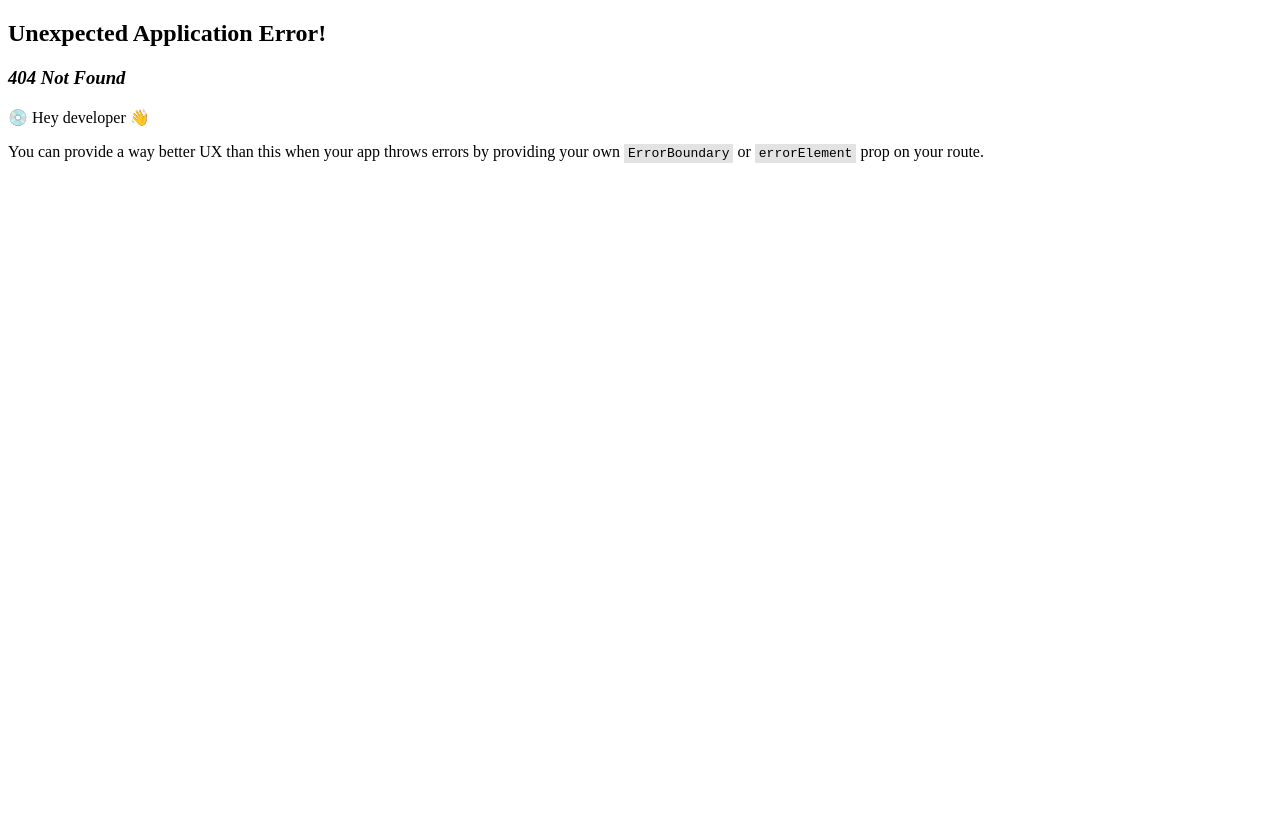
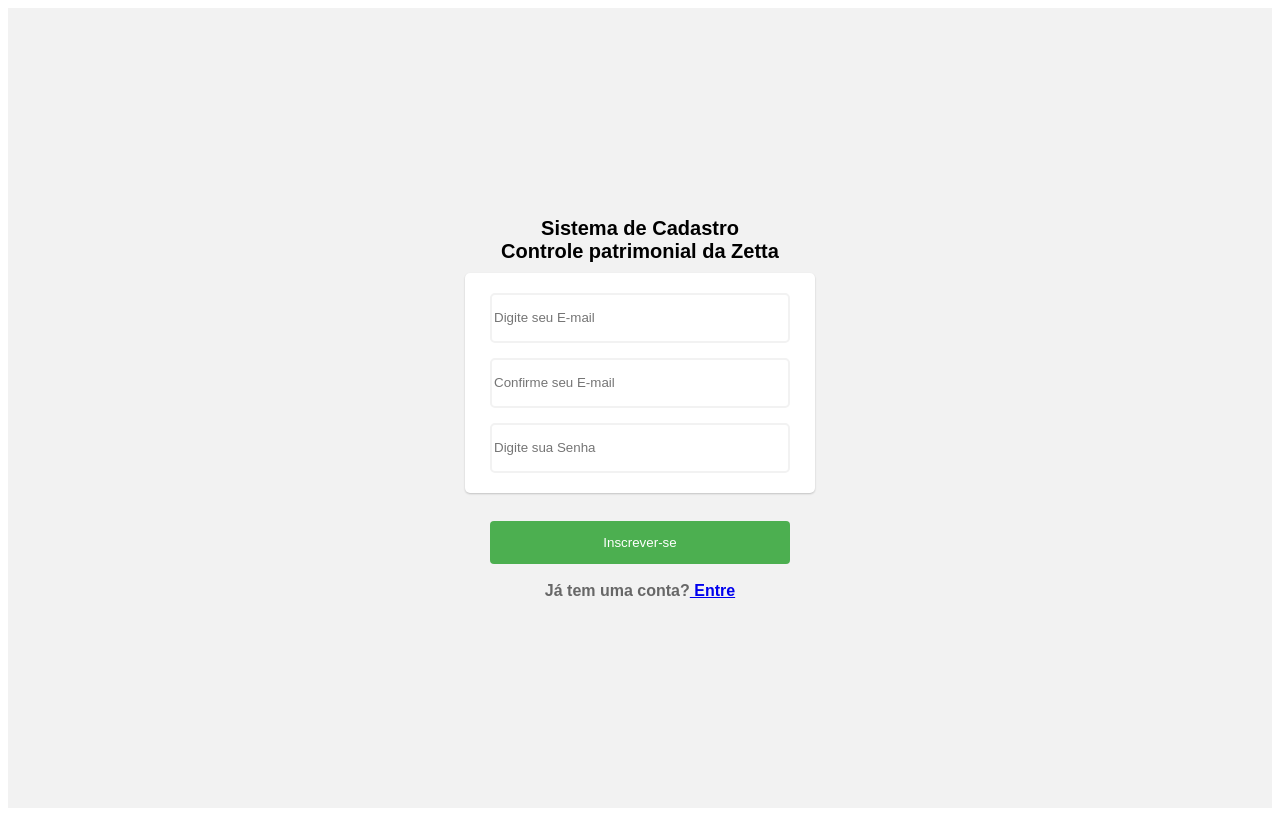
Before and after one commit to caiohtorres/Proj_Zetta, a React (Create React App) app in the folder frontend/: page /cadastrousuario in a window 1280 px wide. Before the commit this address had no page. Built offline with nearby package versions, Linux system fonts and the light colour scheme.

Commit message:
implementando tela de login e autenticação

```diff
--- /dev/null
+++ b/frontend/src/context/auth.jsx
@@ -0,0 +1,74 @@
+import { createContext, useEffect, useState } from "react";
+
+export const AuthContext = createContext({});
+
+export const AuthProvider = ({ children }) => {
+  const [user, setUser] = useState();
+
+  useEffect(() => {
+    const userToken = localStorage.getItem("user_token");
+    const usersStorage = localStorage.getItem("users_bd");
+
+    if (userToken && usersStorage) {
+      const hasUser = JSON.parse(usersStorage)?.filter(
+        (user) => user.email === JSON.parse(userToken).email
+      );
+
+      if (hasUser) setUser(hasUser[0]);
+    }
+  }, []);
+
+  const signin = (email, password) => {
+    const usersStorage = JSON.parse(localStorage.getItem("users_bd"));
+
+    const hasUser = usersStorage?.filter((user) => user.email === email);
+
+    if (hasUser?.length) {
+      if (hasUser[0].email === email && hasUser[0].password === password) {
+        const token = Math.random().toString(36).substring(2);
+        localStorage.setItem("user_token", JSON.stringify({ email, token }));
+        setUser({ email, password });
+        return;
+      } else {
+        return "E-mail ou senha incorretos";
+      }
+    } else {
+      return "Usuário não cadastrado";
+    }
+  };
+
+  const signup = (email, password) => {
+    const usersStorage = JSON.parse(localStorage.getItem("users_bd"));
+
+    const hasUser = usersStorage?.filter((user) => user.email === email);
+
+    if (hasUser?.length) {
+      return "Já tem uma conta com esse E-mail";
+    }
+
+    let newUser;
+
+    if (usersStorage) {
+      newUser = [...usersStorage, { email, password }];
+    } else {
+      newUser = [{ email, password }];
+    }
+
+    localStorage.setItem("users_bd", JSON.stringify(newUser));
+
+    return;
+  };
+
+  const signout = () => {
+    setUser(null);
+    localStorage.removeItem("user_token");
+  };
+
+  return (
+    <AuthContext.Provider
+      value={{ user, signed: !!user, signin, signup, signout }}
+    >
+      {children}
+    </AuthContext.Provider>
+  );
+};
--- /dev/null
+++ b/frontend/src/hooks/useAuth.jsx
@@ -0,0 +1,9 @@
+import { useContext } from "react";
+import { AuthContext } from "../context/auth";
+
+const UseAuth = () => {
+  const context = useContext(AuthContext);
+  return context;
+};
+
+export default UseAuth;
--- a/frontend/src/index.jsx
+++ b/frontend/src/index.jsx
@@ -1,16 +1,25 @@
 import React from "react";
 import ReactDOM from "react-dom/client";
 import { RouterProvider, createBrowserRouter } from "react-router-dom";
+import { AuthProvider } from "./context/auth";
+import UseAuth from "./hooks/useAuth";
 import CadastroPatrimonio from "./routes/cadastroPatrimonio/cadastroPatrimonio";
 import Consultar from "./routes/consultar/consultar";
 import App from "./routes/home/home";
 import Relatorio from "./routes/relatorio/relatorio";
+import Login from "./routes/signin/login";
+import Signup from "./routes/signup/cadastro";
 import Sobre from "./routes/sobre/sobre";
+
+const Private = ({ Item }) => {
+  const { signed } = UseAuth();
+  return signed > 0 ? <Item /> : <Login />;
+};
 
 const router = createBrowserRouter([
   {
-    path: "/",
-    element: <App />,
+    path: "/home",
+    element: <Private Item={App} />,
   },
   {
     path: "/cadastropatrimonio",
@@ -28,11 +37,21 @@
     path: "/sobre",
     element: <Sobre />,
   },
+  {
+    path: "/",
+    element: <Login />,
+  },
+  {
+    path: "/cadastrousuario",
+    element: <Signup />,
+  },
 ]);
 
 const root = ReactDOM.createRoot(document.getElementById("root"));
 root.render(
-  <React.StrictMode>
-    <RouterProvider router={router} />
-  </React.StrictMode>
+  <AuthProvider>
+    <React.StrictMode>
+      <RouterProvider router={router} />
+    </React.StrictMode>
+  </AuthProvider>
 );
--- a/frontend/src/routes/cadastroPatrimonio/cadastroPatrimonio.jsx
+++ b/frontend/src/routes/cadastroPatrimonio/cadastroPatrimonio.jsx
@@ -197,7 +197,7 @@
 
   async function handleForm(e) {
     e.preventDefault();
-
+    try {
       const response = await Api.post("/annotations", {
         patrimonio: Number(patrimonio),
         objeto,
@@ -226,6 +226,10 @@
       setTipo("");
       setLocal("");
       console.log(response);
+      alert("Patrimônio cadastrado com sucesso!");
+    } catch (error) {
+      console.error("Erro ao cadastrar patrimônio: ", error);
+    }
   }
 
   return (
--- a/frontend/src/routes/components/navbar.jsx
+++ b/frontend/src/routes/components/navbar.jsx
@@ -1,7 +1,10 @@
-import { Link } from "react-router-dom";
+import { Link, useNavigate } from "react-router-dom";
+import useAuth from "../../hooks/useAuth";
 import "./navbar.css";
 
 const Navbar = () => {
+  const { signout } = useAuth();
+  const navigate = useNavigate();
   return (
     <nav className="navbar">
       <div className="bloco">
@@ -16,7 +19,7 @@
             <li>
               <Link to="/relatorio">Relatorio</Link>
             </li>
-            <li id="sair">
+            <li id="sair" onClick={() => [signout(), navigate("/")]}>
               <Link to="/sair">Sair</Link>
             </li>
             <li id="sobre">
--- a/frontend/src/routes/consultar/busca/busca.jsx
+++ b/frontend/src/routes/consultar/busca/busca.jsx
@@ -4,18 +4,22 @@
 import Api from "../../../services/api";
 import "./busca.css";
 
+const listaLocal = ["Administrativo", "MPF", "Cozinha"];
+
 function Busca({ data }) {
   const [changedNote, setChangedNote] = useState();
+  const [changedLocal, setChangedLocal] = useState();
 
   async function handleSave(e) {
-    const notasAlteradas = await Api.post(
+    const patrimonioAlterado = await Api.post(
       "http://177.105.35.235:7777/contentChange/" + e,
       {
         notas: changedNote,
+        local: changedLocal,
       }
     );
-    if (notasAlteradas) {
-      alert("Notas alteradas com sucesso!");
+    if (patrimonioAlterado) {
+      alert("Patrimônio alterado com sucesso!");
     }
   }
 
@@ -90,6 +94,24 @@
                 </li>
               </div>
             )}
+            <div className="caixas-notas">
+              <li>
+                {" "}
+                <label>Local:</label>
+                <select
+                  defaultValue="0"
+                  value={changedLocal}
+                  onChange={(e) => setChangedLocal(e.target.value)}
+                >
+                  <option value="0">{data.local}</option>
+                  {listaLocal.map((local, index) => (
+                    <option key={index} value={local}>
+                      {local}
+                    </option>
+                  ))}
+                </select>
+              </li>
+            </div>
             <div className="caixas">
               <li>
                 {" "}
@@ -124,7 +146,7 @@
           </ul>
 
           <p className="comunicado">
-            É possível fazer alterações na nota do patrimônio!
+            É possível fazer alterações no patrimônio!
           </p>
 
           <div className="imgBusca">
--- a/frontend/src/routes/consultar/consultar.jsx
+++ b/frontend/src/routes/consultar/consultar.jsx
@@ -135,6 +135,7 @@
                 <tr>
                   <th>Objeto</th>
                   <th>Número do patrimônio</th>
+                  <th>Local</th>
                 </tr>
               </thead>
               <tbody>{renderColumns()}</tbody>
--- /dev/null
+++ b/frontend/src/routes/signin/login.css
@@ -0,0 +1,67 @@
+.telaLogin form {
+  display: flex;
+  align-items: center;
+  justify-content: center;
+  flex-direction: column;
+  gap: 10px;
+  height: 100vh;
+  background-color: #f2f2f2;
+  font-family: sans-serif;
+  text-decoration: none;
+}
+
+.preencherDados {
+  gap: 15px;
+  display: flex;
+  align-items: center;
+  justify-content: center;
+  flex-direction: column;
+  width: 100%;
+  box-shadow: 0 1px 2px #0003;
+  background-color: white;
+  max-width: 350px;
+  padding: 20px;
+  border-radius: 5px;
+}
+input {
+  height: 50px;
+  width: 300px;
+  border-radius: 5px;
+  border-color: #f2f2f2;
+  border-style: solid;
+}
+.btnLogin {
+  width: 300px;
+
+  font-family: sans-serif;
+}
+
+.preencherDados label {
+  font-size: 18px;
+  font-weight: 600;
+  color: #676767;
+}
+
+.preencherDados strong {
+  cursor: pointer;
+
+  text-decoration: none;
+  color: #676767;
+}
+
+.cadastrar {
+  font-size: 16px;
+  color: #676767;
+}
+
+.errorLogin {
+  color: red;
+}
+
+.telaLogin .tituloLogin {
+  font-size: 20px;
+  display: flex;
+  flex-direction: column;
+  align-items: center;
+  justify-content: center;
+}
--- /dev/null
+++ b/frontend/src/routes/signin/login.jsx
@@ -0,0 +1,61 @@
+import React, { useState } from "react";
+import { Link, useNavigate } from "react-router-dom";
+import useAuth from "../../hooks/useAuth";
+import "./login.css";
+
+const Login = () => {
+  const { signin } = useAuth();
+  const [email, setEmail] = useState("");
+  const [senha, setSenha] = useState("");
+  const [error, setError] = useState("");
+  const navigate = useNavigate();
+
+  const handleLogin = () => {
+    if (!email || !senha) {
+      setError("Preencha todos os campos");
+      return;
+    }
+    const res = signin(email, senha);
+    if (res) {
+      setError(res);
+      return;
+    }
+    navigate("/home");
+  };
+  return (
+    <div className="telaLogin">
+      <form onSubmit={handleLogin}>
+        <div className="tituloLogin">
+          <label>Sistema de Login</label>
+          <label>Controle patrimonial da Zetta</label>
+        </div>
+        <div className="preencherDados">
+          <input
+            type="email"
+            placeholder="Digite seu E-mail"
+            value={email}
+            onChange={(e) => [setEmail(e.target.value), setError("")]}
+          />
+          <input
+            type="password"
+            placeholder="Digite sua Senha"
+            value={senha}
+            onChange={(e) => [setSenha(e.target.value), setError("")]}
+          />
+        </div>
+        <label className="errorLogin">{error}</label>
+        <div className="btnLogin">
+          <button type="submit">Entrar</button>
+        </div>
+        <label className="cadastrar">
+          Não tem uma conta?
+          <strong className="linkCadastro">
+            <Link to="/cadastrousuario">&nbsp;Registre-se</Link>
+          </strong>
+        </label>
+      </form>
+    </div>
+  );
+};
+
+export default Login;
--- /dev/null
+++ b/frontend/src/routes/signup/cadastro.jsx
@@ -0,0 +1,77 @@
+import React, { useState } from "react";
+import { Link, useNavigate } from "react-router-dom";
+import UseAuth from "../../hooks/useAuth";
+import "../signin/login.css";
+
+const Signup = () => {
+  const [email, setEmail] = useState("");
+  const [emailConf, setEmailConf] = useState("");
+  const [senha, setSenha] = useState("");
+  const [error, setError] = useState("");
+  const navigate = useNavigate();
+
+  const { signup } = UseAuth();
+
+  const handleSignup = () => {
+    if (!email | !emailConf | !senha) {
+      setError("Preencha todos os campos");
+      return;
+    } else if (email !== emailConf) {
+      setError("Os e-mails não são iguais");
+      return;
+    }
+
+    const res = signup(email, senha);
+
+    if (res) {
+      setError(res);
+      return;
+    }
+
+    alert("Usuário cadatrado com sucesso!");
+    navigate("/");
+  };
+
+  return (
+    <div className="telaLogin">
+      <form onSubmit={handleSignup}>
+        <div className="tituloLogin">
+          <label>Sistema de Cadastro</label>
+          <label>Controle patrimonial da Zetta</label>
+        </div>
+        <div className="preencherDados">
+          <input
+            type="email"
+            placeholder="Digite seu E-mail"
+            value={email}
+            onChange={(e) => [setEmail(e.target.value), setError("")]}
+          />
+          <input
+            type="email"
+            placeholder="Confirme seu E-mail"
+            value={emailConf}
+            onChange={(e) => [setEmailConf(e.target.value), setError("")]}
+          />
+          <input
+            type="password"
+            placeholder="Digite sua Senha"
+            value={senha}
+            onChange={(e) => [setSenha(e.target.value), setError("")]}
+          />
+        </div>
+        <label className="errorLogin">{error}</label>
+        <div className="btnLogin">
+          <button type="submit">Inscrever-se</button>
+        </div>
+        <label className="cadastrar">
+          Já tem uma conta?
+          <strong className="linkCadastro">
+            <Link to="/">&nbsp;Entre</Link>
+          </strong>
+        </label>
+      </form>
+    </div>
+  );
+};
+
+export default Signup;
```
Also changed, not shown: frontend/public/index.html (+0 -9 lines), 2 other files (tests, documents, lock files or other folders). Lines whose indentation alone changed are shown as unchanged.
